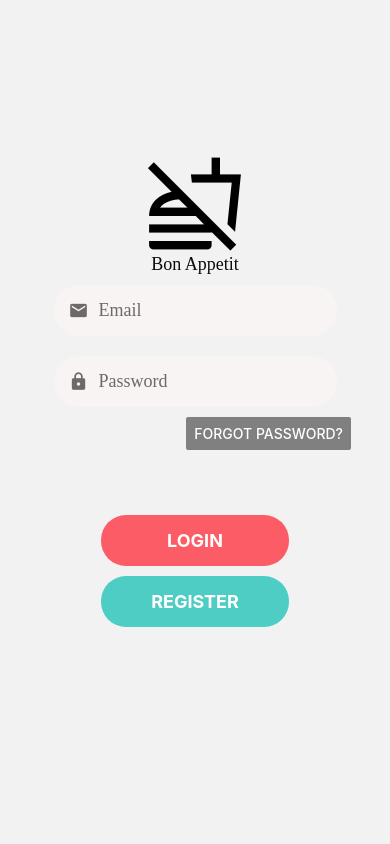
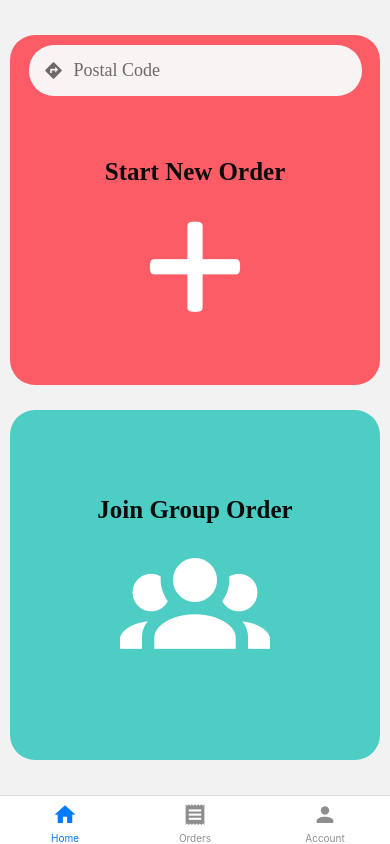
Before and after one commit to KSHan29/Bon-Appetit, a React Native app: screen /LoggedIn in a window 390 px wide. Built offline with nearby package versions, Linux system fonts and the light colour scheme.

Commit message:
Home Screen

```diff
--- a/App.js
+++ b/App.js
@@ -7,11 +7,13 @@ import {
   HomeScreen,
 } from "./app/screens";
 import AuthNavigator from "./app/navigation/AuthNavigator";
+import AppNavigator from "./app/navigation/AppNavigator";
 
 export default function App() {
   return (
     <NavigationContainer>
       <AuthNavigator></AuthNavigator>
+      {/* <AppNavigator /> */}
     </NavigationContainer>
   );
 }
--- a/app/navigation/AppNavigator.js
+++ b/app/navigation/AppNavigator.js
@@ -1,6 +1,43 @@
 import { createBottomTabNavigator } from "@react-navigation/bottom-tabs";
 import { MaterialCommunityIcons } from "@expo/vector-icons";
 
+import { HomeScreen } from "../screens";
+import OrdersScreen from "../screens/OrdersScreen";
+import AccountScreen from "../screens/AccountScreen";
+
 const Tab = createBottomTabNavigator();
 
-const AppNavigator = () => <Tab.Navigator></Tab.Navigator>;
+const AppNavigator = () => (
+  <Tab.Navigator screenOptions={{ headerShown: false }}>
+    <Tab.Screen
+      name="Home"
+      component={HomeScreen}
+      options={{
+        tabBarLabel: "Home",
+        tabBarIcon: ({ color, size }) => (
+          <MaterialCommunityIcons name="home" color={color} size={size} />
+        ),
+      }}
+    />
+    <Tab.Screen
+      name="Orders"
+      component={OrdersScreen}
+      options={{
+        tabBarIcon: ({ color, size }) => (
+          <MaterialCommunityIcons name="receipt" color={color} size={size} />
+        ),
+      }}
+    />
+    <Tab.Screen
+      name="Account"
+      component={AccountScreen}
+      options={{
+        tabBarIcon: ({ color, size }) => (
+          <MaterialCommunityIcons name="account" color={color} size={size} />
+        ),
+      }}
+    />
+  </Tab.Navigator>
+);
+
+export default AppNavigator;
--- a/app/navigation/AuthNavigator.js
+++ b/app/navigation/AuthNavigator.js
@@ -5,6 +5,7 @@ import {
   HomeScreen,
   ForgotPasswordScreen,
 } from "../screens";
+import AppNavigator from "./AppNavigator";
 
 const Stack = createNativeStackNavigator();
 
@@ -15,9 +16,13 @@ const AuthNavigator = () => (
       component={LoginScreen}
       options={{ headerShown: false }}
     />
-    <Stack.Screen name="Forgot Password" component={ForgotPasswordScreen} />
+    <Stack.Screen name="ForgotPassword" component={ForgotPasswordScreen} />
     <Stack.Screen name="Register" component={RegisterScreen} />
-    <Stack.Screen name="HomeScreen" component={HomeScreen} />
+    <Stack.Screen
+      name="LoggedIn"
+      component={AppNavigator}
+      options={{ headerShown: false }}
+    />
   </Stack.Navigator>
 );
 
--- /dev/null
+++ b/app/screens/AccountScreen.js
@@ -0,0 +1,39 @@
+import React from "react";
+import { StyleSheet } from "react-native";
+import { signOut } from "firebase/auth";
+import { useNavigation } from "@react-navigation/native";
+
+import Screen from "../components/Screen";
+import { auth } from "../components/firebase/firebase";
+import AppText from "../components/AppText";
+import AppButton from "../components/AppButton";
+
+function AccountScreen(props) {
+  const navigation = useNavigation();
+  const handleSignOut = () => {
+    signOut(auth)
+      .then(() => {
+        navigation.navigate("Login");
+        console.log("signedout");
+      })
+      .catch((error) => alert(error.message));
+  };
+
+  return (
+    <Screen style={styles.screen}>
+      <AppText>Account (TODO)</AppText>
+      <AppButton title="Logout" onPress={handleSignOut} />
+    </Screen>
+  );
+}
+
+const styles = StyleSheet.create({
+  screen: {
+    justifyContent: "center",
+    alignItems: "center",
+    width: "100%",
+    padding: 50,
+  },
+});
+
+export default AccountScreen;
--- a/app/screens/HomeScreen.js
+++ b/app/screens/HomeScreen.js
@@ -1,37 +1,112 @@
-import React from "react";
-import { StyleSheet } from "react-native";
+import React, { useState } from "react";
+import {
+  Alert,
+  StyleSheet,
+  Text,
+  TouchableHighlight,
+  View,
+} from "react-native";
 import { useNavigation } from "@react-navigation/native";
-import { signOut } from "firebase/auth";
+import { Entypo, MaterialCommunityIcons } from "@expo/vector-icons";
 
-import { auth } from "../components/firebase/firebase";
-import AppButton from "../components/AppButton";
 import AppText from "../components/AppText";
 import Screen from "../components/Screen";
+import colors from "../config/colors";
+import AppTextInput from "../components/AppTextInput";
 
 function HomeScreen() {
   const navigation = useNavigation();
-  const handleSignOut = () => {
-    signOut(auth)
-      .then(() => {
-        navigation.navigate("Login");
-        console.log("signedout");
-      })
-      .catch((error) => alert(error.message));
+  const [postalCode, setPostalCode] = useState("");
+  const onPress = () => console.log(postalCode);
+
+  const onNewOrder = () => {
+    if (postalCode === "") {
+      Alert.alert("You need to input your delivery location postal code."),
+        [{ text: "Ok" }];
+    } else {
+      navigation.navigate("RestaurantListing", { postalCode });
+    }
   };
+
+  // const onJoinOrder = () => navigation.navigate("GroupOrderScreen")
+
   return (
-    <Screen style={styles.screen}>
-      <AppText>Home Screen (TODO)</AppText>
-      <AppButton title="Logout" onPress={handleSignOut} />
+    <Screen style={styles.container}>
+      <TouchableHighlight
+        underlayColor={"#e05159"}
+        style={styles.newOrder}
+        onPress={onNewOrder}
+      >
+        <>
+          <View style={styles.address}>
+            <AppTextInput
+              icon="directions"
+              placeholder="Postal Code"
+              onChangeText={(newText) => setPostalCode(newText)}
+            ></AppTextInput>
+          </View>
+          <View style={styles.content}>
+            <AppText style={styles.text}>Start New Order</AppText>
+            <Entypo name="plus" size={150} color={colors.white} />
+          </View>
+        </>
+      </TouchableHighlight>
+      <TouchableHighlight
+        underlayColor={"#45b6ae"}
+        style={styles.groupOrder}
+        onPress={onPress}
+      >
+        <>
+          <AppText style={styles.text}>Join Group Order</AppText>
+          <MaterialCommunityIcons
+            name="account-group"
+            size={150}
+            color={colors.white}
+          />
+        </>
+      </TouchableHighlight>
     </Screen>
   );
 }
 
 const styles = StyleSheet.create({
-  screen: {
+  container: {
     justifyContent: "center",
     alignItems: "center",
     width: "100%",
-    padding: 50,
+    padding: 10,
+    flex: 1,
+  },
+  content: {
+    alignItems: "center",
+    justifyContent: "center",
+    flex: 0.75,
+  },
+  address: {
+    width: "90%",
+    flex: 0.25,
+  },
+  newOrder: {
+    alignItems: "center",
+    justifyContent: "center",
+    width: "100%",
+    margin: 25,
+    flex: 0.5,
+    backgroundColor: colors.primary,
+    borderRadius: 25,
+  },
+  groupOrder: {
+    alignItems: "center",
+    justifyContent: "center",
+    width: "100%",
+    backgroundColor: colors.secondary,
+    marginBottom: 25,
+    flex: 0.5,
+    borderRadius: 25,
+  },
+  text: {
+    fontSize: 25,
+    fontWeight: "bold",
   },
 });
 
--- a/app/screens/LoginScreen.js
+++ b/app/screens/LoginScreen.js
@@ -21,7 +21,7 @@ function LoginScreen() {
   const handleLoginSubmit = (values) => {
     signInWithEmailAndPassword(auth, values["email"], values["password"])
       .then(() => {
-        navigation.navigate("HomeScreen");
+        navigation.navigate("LoggedIn");
         console.log("Loggedin");
       })
       .catch((error) => {
@@ -66,7 +66,7 @@ function LoginScreen() {
           <Button
             title="Forgot password?"
             color="grey"
-            onPress={() => navigation.navigate("Forgot Password")}
+            onPress={() => navigation.navigate("ForgotPassword")}
           />
         </View>
         <View style={styles.buttons}>
--- /dev/null
+++ b/app/screens/OrdersScreen.js
@@ -0,0 +1,14 @@
+import React from "react";
+import { Text } from "react-native";
+
+import Screen from "../components/Screen";
+
+function OrdersScreen(props) {
+  return (
+    <Screen>
+      <Text>OrderScreen</Text>
+    </Screen>
+  );
+}
+
+export default OrdersScreen;
```
Also changed, not shown: app/screens/RestaurantListingScreen.js (added, +12 -0 lines), app/navigation/OrderingNavigation.js (added).
